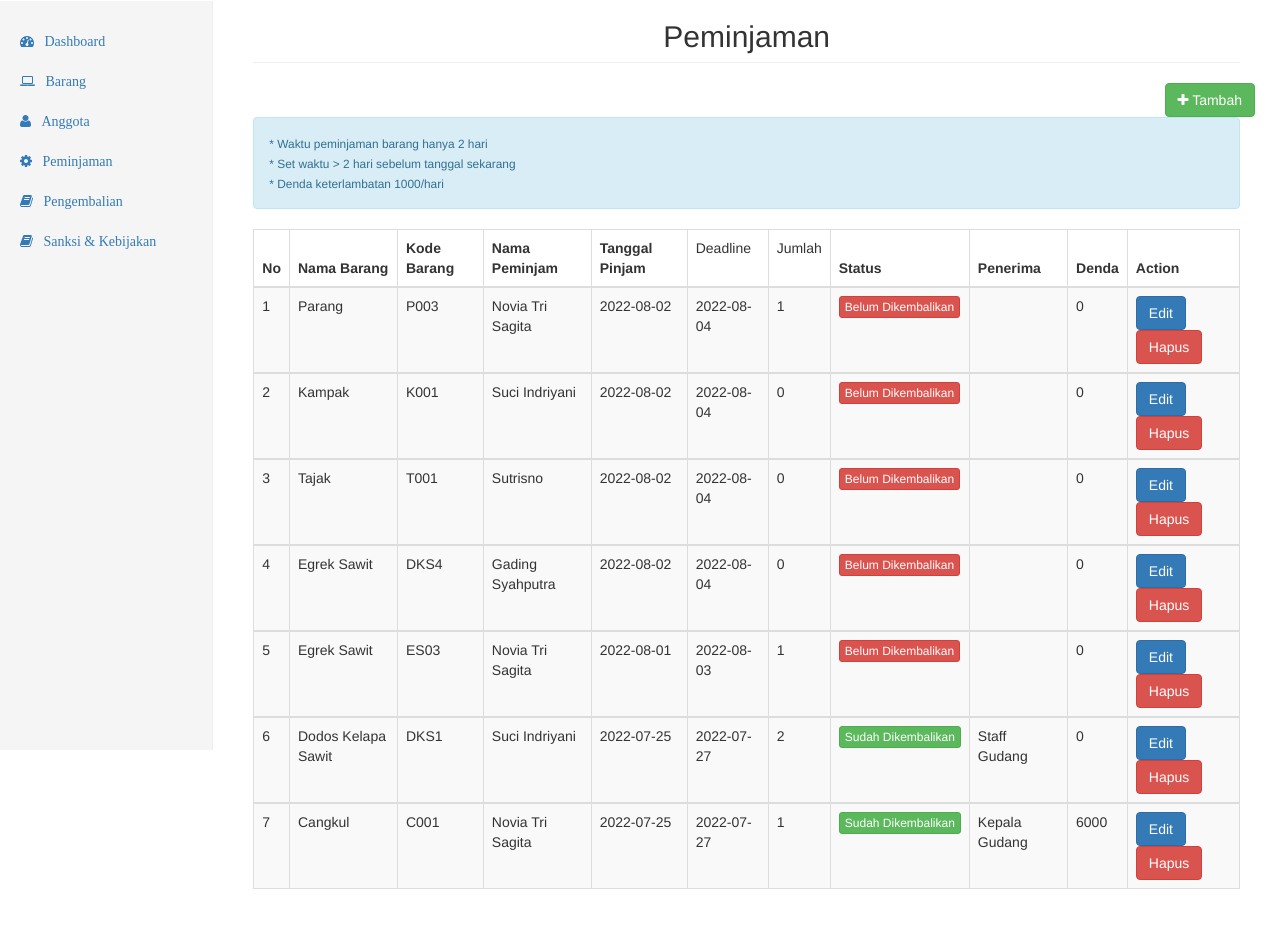
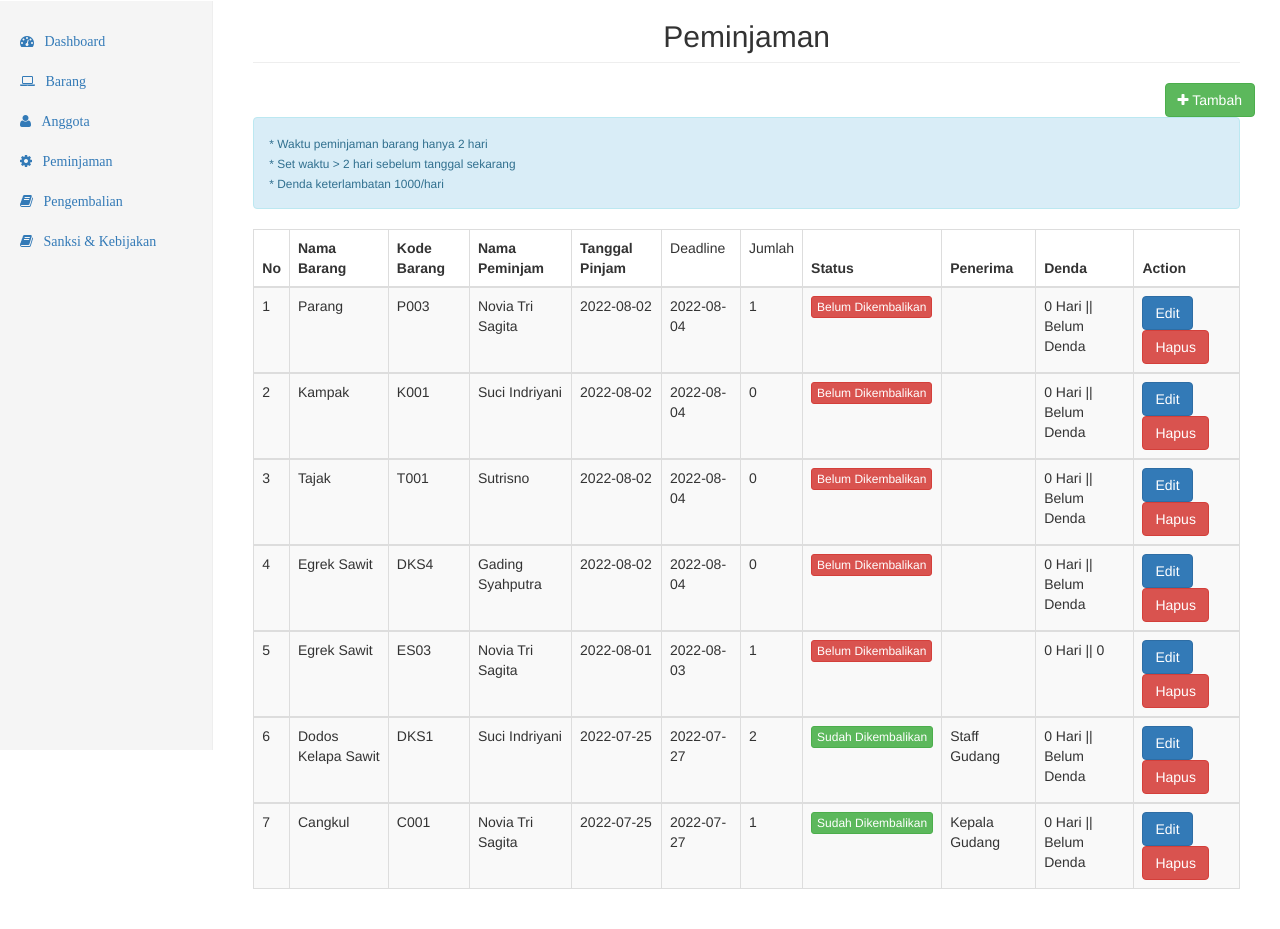
Before and after one commit to gaweit/app_pinjam_alat_php, a PHP site: page /peminjaman.php in a window 1280 px wide. Shown: the part 50-979 px from the top of the page. Run offline with PHP 8.4, Linux system fonts and the light colour scheme; the visitor is signed in with stand-in values (Sample User, id 1); data comes from the database, SQL or seed files in the repository.

Commit message:
Update peminjaman.php

```diff
--- a/peminjaman.php
+++ b/peminjaman.php
@@ -110,9 +110,26 @@ include "config/koneksi.php" ?>
                      $sql = "SELECT peminjaman.id_peminjaman, peminjaman.status, peminjaman.penerima, peminjaman.denda, peminjaman.id_anggota, peminjaman.kode_brg, peminjaman.tgl_pinjam, peminjaman.deadline, peminjaman.jumlah, barang.nama_brg, anggota.nama FROM peminjaman JOIN barang ON peminjaman.id_brg=barang.id_brg JOIN anggota ON anggota.id_anggota=peminjaman.id_anggota ORDER BY peminjaman.id_peminjaman DESC";
                      $query = $mysqli->query($sql);
                      $no = 1;
+                  date_default_timezone_set("Asia/Jakarta");
+
 
                      while ($lihat=mysqli_fetch_array($query)){
-                      ?>
+
+          $hari = date('d', strtotime($lihat['deadline']));
+          $hari_ini = date('d');
+$selisih_hari = $hari_ini-$hari;
+$posisi = preg_match("/-/i", $selisih_hari);
+
+if($posisi){
+
+  $selisih_hari = 0;
+  $jumlah_denda = "Belum Denda";
+}else{
+
+  $jumlah_denda = str_replace('-', '', $selisih_hari *1000);
+   }
+
+ ?>
                       <tbody>
                         <tr>
                          <td><?php echo $no++ ?></td>
@@ -124,7 +141,11 @@ include "config/koneksi.php" ?>
                           <td><?php echo $lihat ['jumlah']; ?></td>
                           <td><span class="btn btn-xs btn-<?php echo $lihat['status'] == 1 ? 'success' : 'danger' ?>"><?php echo $lihat['status'] == 1 ? 'Sudah Dikembalikan' : 'Belum Dikembalikan'; ?></span></td>
                           <td><?php echo $lihat ['penerima']; ?></td>
-                          <td><?php echo $lihat ['denda']; ?></td>
+                          <td><?php //echo $lihat ['denda']; ?> <?php
+echo $selisih_hari." Hari";
+
+?> || <?php
+echo $jumlah_denda;?></td>
                           <td> <a href="editpeminjaman.php?id_peminjaman=<?php echo $lihat['id_peminjaman']; ?>" class="btn btn-primary">Edit</a>
                           <a href="hapuspeminjaman.php?id=<?php echo $lihat['id_peminjaman']; ?>" class="btn btn-danger">Hapus</a></td>
 
```
